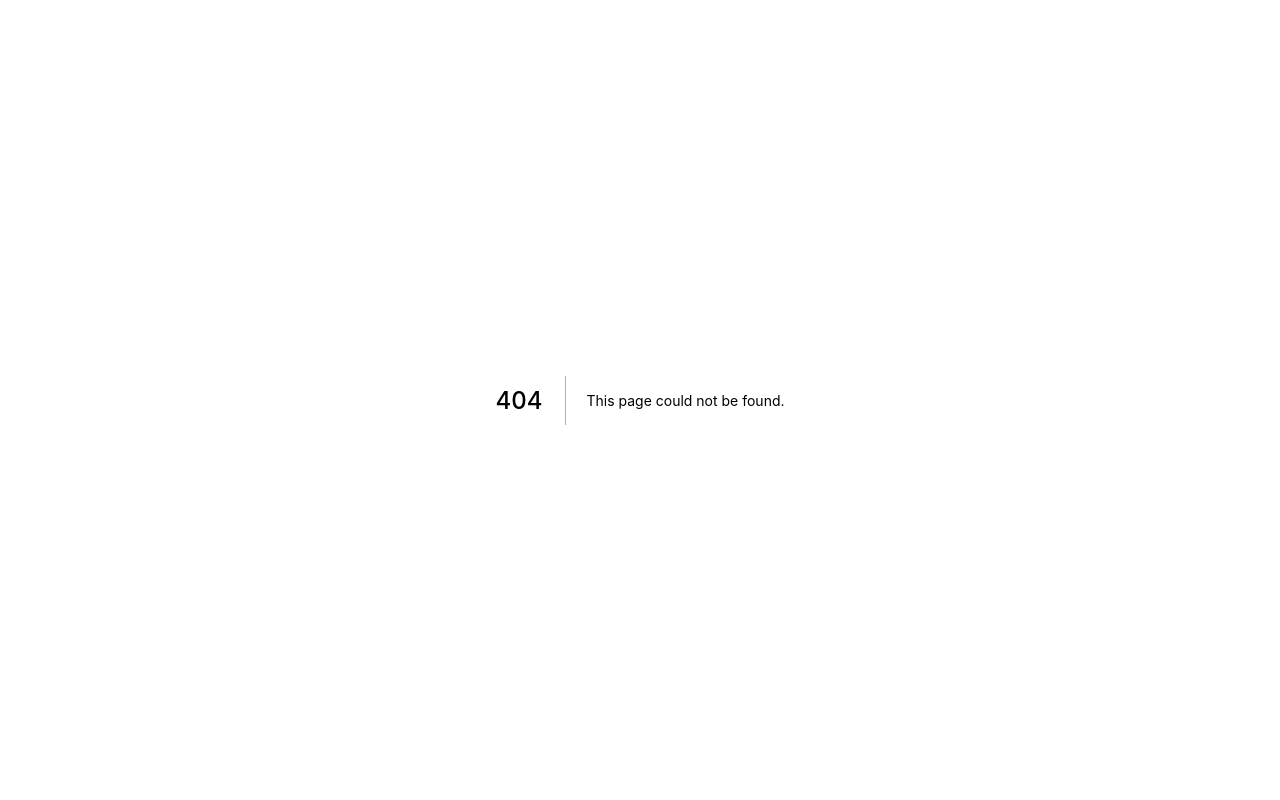
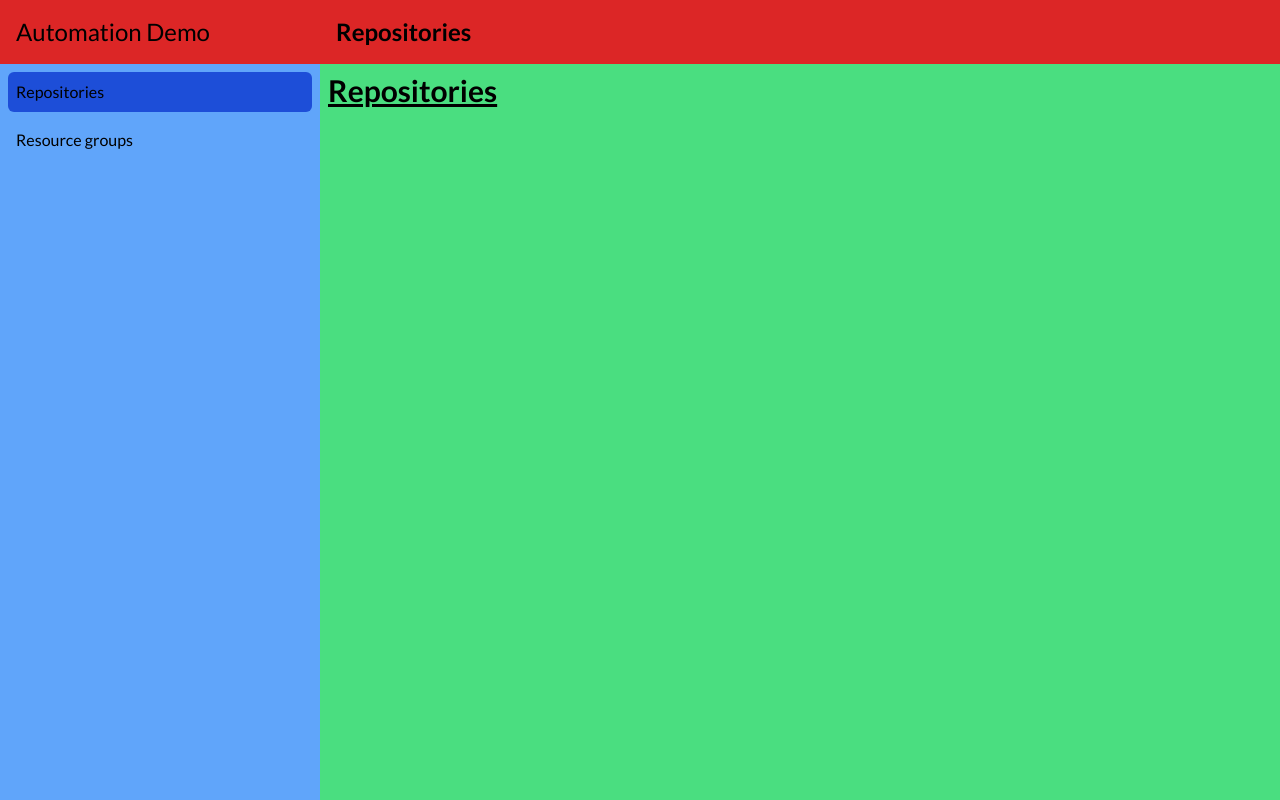
Before and after one commit to mastoj/pulumi-automation-demo, a Next.js app: page /repositories in a window 1280 px wide. Before the commit this address had no page. Built offline with nearby package versions, Linux system fonts and the light colour scheme.

Commit message:
active menu

```diff
--- a/components/Layout.tsx
+++ b/components/Layout.tsx
@@ -13,6 +13,44 @@ import {
     HiOutlineSearch,
 } from "react-icons/hi";
 import { GiHamburgerMenu } from "react-icons/gi";
+import Link from "next/link";
+import { useRouter } from "next/router";
+
+interface NavItemsProps {
+    route: string;
+}
+const classNames = (...classes: string[]) => classes.filter(Boolean).join(" ");
+const NavItems = ({ route }: NavItemsProps) => {
+    const routes = [
+        {
+            name: "Repositories",
+            route: "/repositories",
+            active: route === "/repositories",
+        },
+        {
+            name: "Resource groups",
+            route: "/resource-groups",
+            active: route === "/resource-groups",
+        },
+    ];
+    return (
+        <Fragment>
+            {routes.map((route, index) => (
+                <Link href={route.route} key={index}>
+                    <a
+                        className={classNames(
+                            "flex py-2 px-2 rounded-md hover:bg-blue-700",
+                            route.active ? "bg-blue-700" : ""
+                        )}
+                        href="#"
+                    >
+                        {route.name}
+                    </a>
+                </Link>
+            ))}
+        </Fragment>
+    );
+};
 
 export interface LayoutProps {
     title: string;
@@ -20,30 +58,29 @@ export interface LayoutProps {
 }
 export default function Layout({ children, title }: LayoutProps) {
     const [sidebarOpen, setSidebarOpen] = useState(false);
+    const router = useRouter();
+    console.log("==> Router: ", router);
 
     return (
         <>
             <div className="flex-row sm:flex overflow-hidden h-screen">
                 <aside className="flex-row w-full sm:max-w-xs">
                     <div className="h-16 bg-red-600 px-4 flex items-center gap-2">
-                        <button onClick={() => setSidebarOpen(s => !s)} className="sm:hidden">
+                        <button
+                            onClick={() => setSidebarOpen((s) => !s)}
+                            className="sm:hidden"
+                        >
                             <GiHamburgerMenu size={32} />
                         </button>
-                        <h1 className="text-2xl">
-                            Automation Demo
-                        </h1>
+                        <h1 className="text-2xl">Automation Demo</h1>
                     </div>
-                    {
-                        sidebarOpen && (
-                            <nav className="bg-blue-400 flex-1 h-full space-y-2 px-2 py-2 sm:hidden">
-                                <a className="flex py-2 px-2 rounded-md hover:bg-blue-700" href="#">Resource group</a>
-                                <a className="flex py-2 px-2 rounded-md hover:bg-blue-700" href="#">Repository</a>
-                            </nav>
-                        )
-                    }
+                    {sidebarOpen && (
+                        <nav className="bg-blue-400 flex-1 h-full space-y-2 px-2 py-2 sm:hidden">
+                            <NavItems route={router.pathname} />
+                        </nav>
+                    )}
                     <nav className="bg-blue-400 flex-1 h-full space-y-2 py-2 px-2 hidden sm:block">
-                        <a className="flex py-2 px-2 rounded-md hover:bg-blue-700" href="#">Resource group</a>
-                        <a className="flex py-2 px-2 rounded-md hover:bg-blue-700" href="#">Repository</a>
+                        <NavItems route={router.pathname} />
                     </nav>
                 </aside>
                 <main className="flex-row flex-1">
@@ -51,7 +88,7 @@ export default function Layout({ children, title }: LayoutProps) {
                         <h2 className="font-bold text-2xl">{title}</h2>
                     </header>
                     <div className="flex-1 h-screen overflow-hidden -mt-12 pt-12">
-                        <div className="overflow-y-auto h-full bg-green-400">
+                        <div className="overflow-y-auto h-full bg-green-400 p-2">
                             {children}
                         </div>
                     </div>
--- /dev/null
+++ b/pages/repositories/index.tsx
@@ -0,0 +1,12 @@
+import { NextPage } from "next";
+import Layout from "../../components/Layout";
+
+const Index: NextPage = () => (
+    <Layout title="Repositories">
+        <div>
+            <h1 className="text-3xl font-bold underline">Repositories</h1>
+        </div>
+    </Layout>
+)
+
+export default Index;
--- /dev/null
+++ b/pages/resource-groups/index.tsx
@@ -0,0 +1,12 @@
+import { NextPage } from "next";
+import Layout from "../../components/Layout";
+
+const Index: NextPage = () => (
+    <Layout title="Resource groups">
+        <div>
+            <h1 className="text-3xl font-bold underline">Resource groups</h1>
+        </div>
+    </Layout>
+)
+
+export default Index;
```
